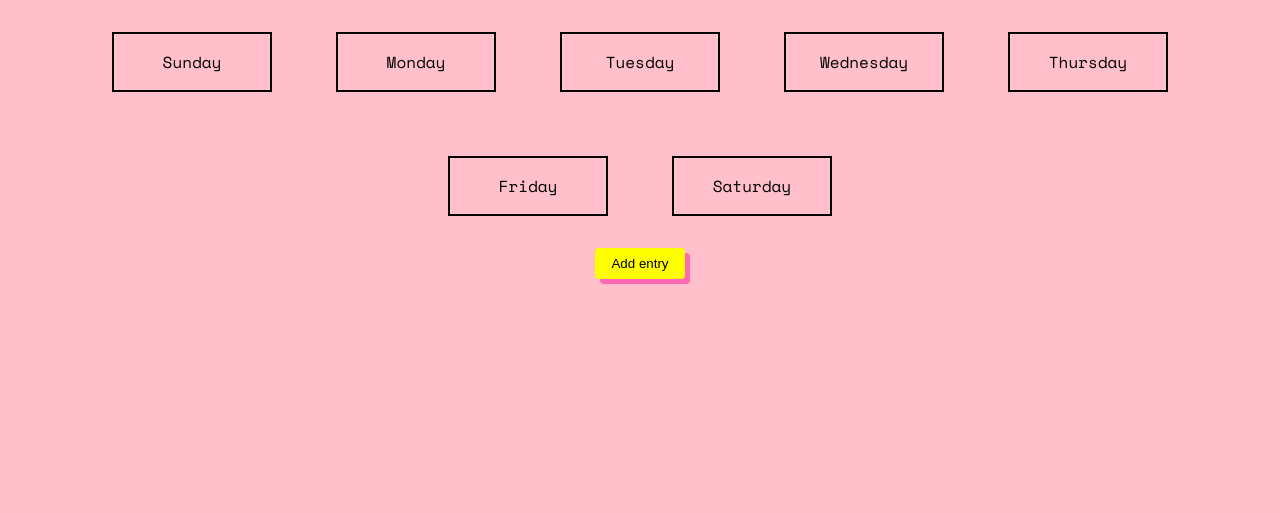
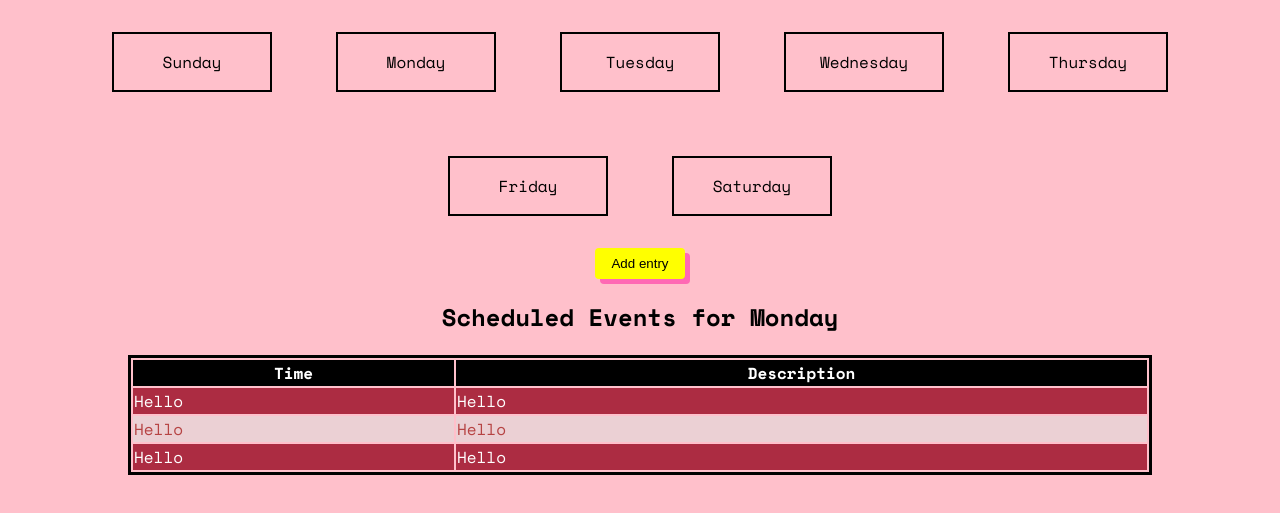
Before and after one commit to qnpham/week-planner, a website: page index.html in a window 1280 px wide. Shown: the part 91-604 px from the top of the page. Drawn offline with nearby package versions, Linux system fonts and the light colour scheme.

Commit message:
added table and styling

```diff
--- a/index.html
+++ b/index.html
@@ -32,6 +32,29 @@
     <div class="row btn-container">
       <button class="add-entry">Add entry</button>
     </div>
+    <h2>Scheduled Events for <span>Monday</span></h2>
+    <table>
+      <thead>
+        <tr>
+          <th>Time</th>
+          <th>Description</th>
+        </tr>
+      </thead>
+      <tbody class="schedule">
+        <tr>
+          <td>Hello</td>
+          <td>Hello</td>
+        </tr>
+        <tr>
+          <td>Hello</td>
+          <td>Hello</td>
+        </tr>
+        <tr>
+          <td>Hello</td>
+          <td>Hello</td>
+        </tr>
+      </tbody>
+    </table>
   </div>
   <div class="modal-background hidden">
     <div class="modal-box">
@@ -79,6 +102,7 @@
         <div class="column-full">
           <textarea class="description" placeholder="Description" required></textarea>
         </div>
+        <button type="button" class="cancel">Cancel</button>
         <button class="submit">Submit</button>
       </form>
     </div>
--- a/main.js
+++ b/main.js
@@ -4,8 +4,14 @@ var $form = document.querySelector('.entry-form');
 var $day = document.querySelector('.day');
 var $time = document.querySelector('.time');
 var $description = document.querySelector('.description');
+var $cancel = document.querySelector('.cancel');
+
 $addEntry.addEventListener('click', function (event) {
   $modal.classList.remove('hidden');
+});
+
+$cancel.addEventListener('click', function (event) {
+  $modal.classList.add('hidden');
 });
 
 $form.addEventListener('submit', function (event) {
--- a/styles.css
+++ b/styles.css
@@ -8,6 +8,27 @@ body {
 h1,
 h2 {
   text-align: center;
+}
+
+table {
+  border: solid;
+  width: 80%;
+  margin: 0 auto;
+}
+
+thead {
+  color: white;
+  background-color: black;
+}
+
+tbody tr:nth-child(odd) {
+  background-color: rgb(172, 44, 66);
+  color: white;
+}
+
+tbody tr:nth-child(even) {
+  background-color: rgb(235, 208, 212);
+  color: rgb(182, 67, 67);
 }
 
 .week {
```
